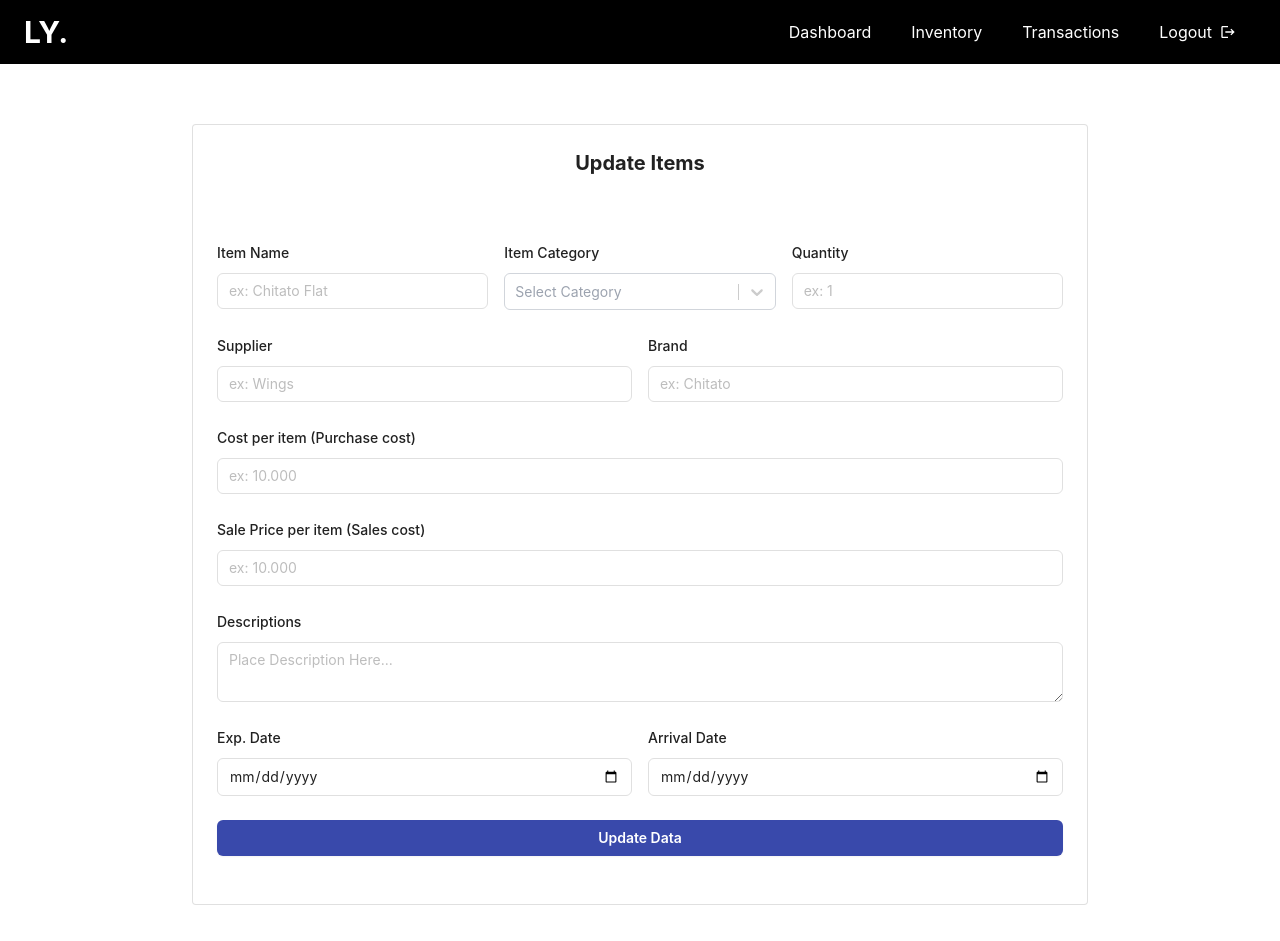
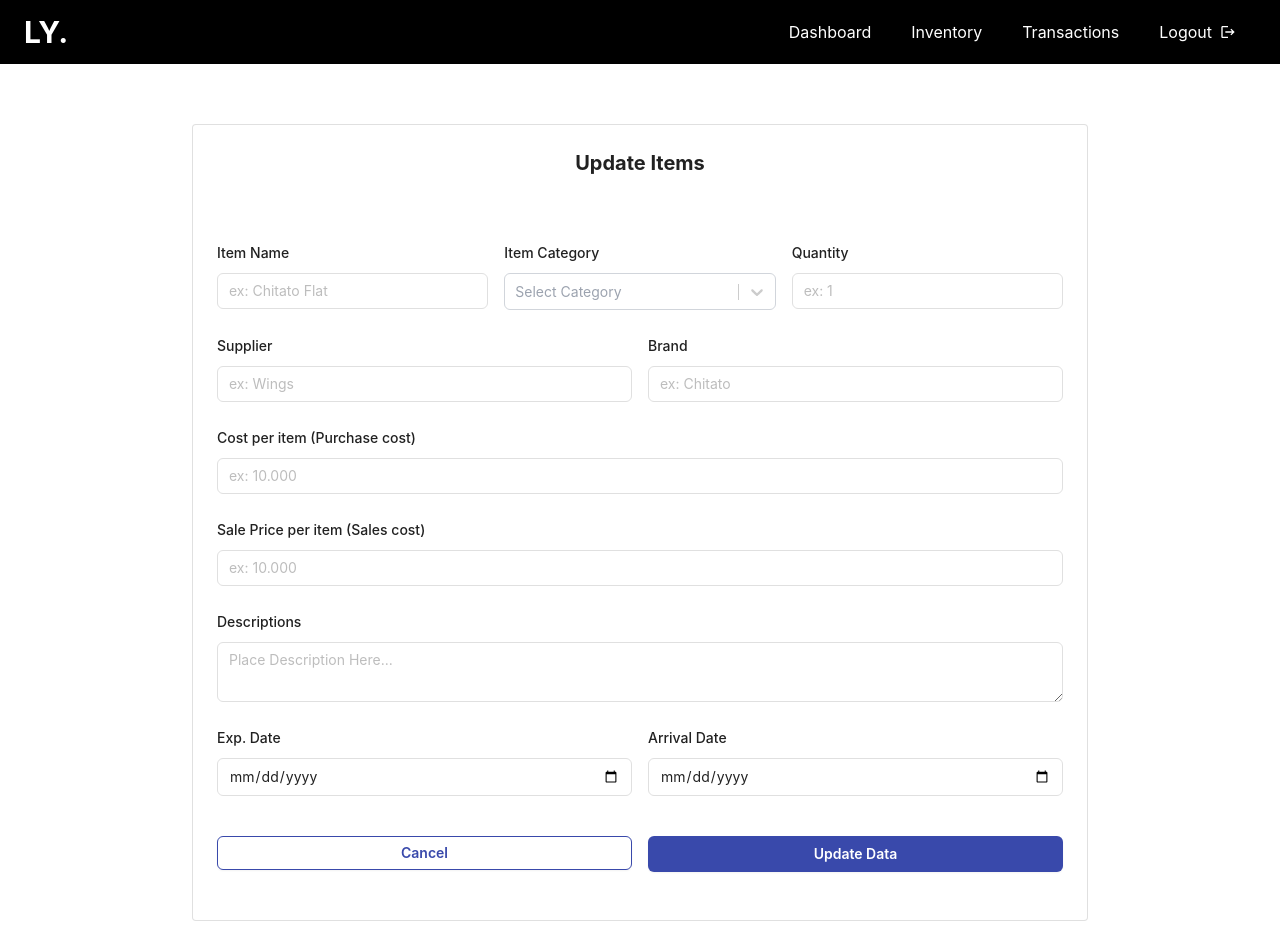
Before and after one commit to Kleponaeru/Inventory-Web-App, a React (Create React App) app in the folder inventory/: page /inventory/update/1 in a window 1280 px wide. Built offline with nearby package versions, Linux system fonts and the light colour scheme; no server answers; sample sign-in values are in the browser's storage.

Commit message:
add cancel button when on form

```diff
--- a/inventory/src/components/form/formInput.js
+++ b/inventory/src/components/form/formInput.js
@@ -3,6 +3,7 @@ import Navbar from "../navbar";
 import Card from "@mui/material/Card";
 import Select from "react-select";
 import { useNavigate } from "react-router-dom";
+// import { AiOutlineClose } from "react-icons/ai";
 
 function FormInput() {
   const [categories, setCategories] = useState([]);
@@ -110,6 +111,13 @@ function FormInput() {
         <Card variant="outlined" className="max-w-4xl mx-auto mt-10 p-6">
           <div className="text-center mb-6">
             <h2 className="text-xl font-bold">Add Items</h2>
+            {/* <button
+              // onClick={handleClose}
+              className="absolute top-2 right-2 p-2 rounded-full bg-gray-800 text-white hover:bg-gray-700 focus:outline-none focus:ring-2 focus:ring-gray-500 focus:ring-offset-2"
+              aria-label="Close"
+            >
+              <AiOutlineClose size={20} />
+            </button> */}
           </div>
           <div className="mt-10 sm:mx-auto sm:w-full sm:max-w-4xl py-6">
             <form
@@ -335,6 +343,16 @@ function FormInput() {
               </div>
 
               {/* Submit Button */}
+              <div className="grid grid-cols-1 md:grid-cols-2 gap-4">
+                <div className="mt-4">
+                  <button
+                    type="button"
+                    className="flex w-full justify-center rounded-md border border-indigo-600 bg-white px-3 py-1.5 text-sm font-semibold text-indigo-600 shadow-sm hover:bg-indigo-500 hover:text-white focus-visible:outline focus-visible:outline-2 focus-visible:outline-offset-2 focus-visible:outline-indigo-600 transition duration-200 ease-in-out"
+                    onClick={() => navigate("/inventory")}>
+                    Cancel
+                  </button>
+                </div>
+
                 <div className="mt-4">
                   <button
                     type="submit"
@@ -342,6 +360,7 @@ function FormInput() {
                   >
                     Submit
                   </button>
+                </div>
               </div>
             </form>
           </div>
--- a/inventory/src/components/form/formUpdate.js
+++ b/inventory/src/components/form/formUpdate.js
@@ -104,7 +104,9 @@ function FormUpdate() {
     const token = localStorage.getItem("token");
 
     try {
-      const response = await fetch(`http://localhost:5000/api/items/update/${id}`, {
+      const response = await fetch(
+        `http://localhost:5000/api/items/update/${id}`,
+        {
           method: "PUT",
           headers: {
             "Content-Type": "application/json",
@@ -123,7 +125,8 @@ function FormUpdate() {
             expiration_date,
             arrival_date,
           }),
-      });
+        }
+      );
 
       const data = await response.json(); // Parse the JSON response
       if (response.ok) {
@@ -371,6 +374,16 @@ function FormUpdate() {
               </div>
 
               {/* Submit Button */}
+              <div className="grid grid-cols-1 md:grid-cols-2 gap-4">
+                <div className="mt-4">
+                  <button
+                    type="button"
+                    className="flex w-full justify-center rounded-md border border-indigo-600 bg-white px-3 py-1.5 text-sm font-semibold text-indigo-600 shadow-sm hover:bg-indigo-500 hover:text-white focus-visible:outline focus-visible:outline-2 focus-visible:outline-offset-2 focus-visible:outline-indigo-600 transition duration-200 ease-in-out"
+                    onClick={() => navigate("/inventory")}
+                  >
+                    Cancel
+                  </button>
+                </div>
                 <div className="mt-4">
                   <button
                     type="submit"
@@ -378,6 +391,7 @@ function FormUpdate() {
                   >
                     Update Data
                   </button>
+                </div>
               </div>
             </form>
           </div>
```
Lines whose indentation alone changed are shown as unchanged.
